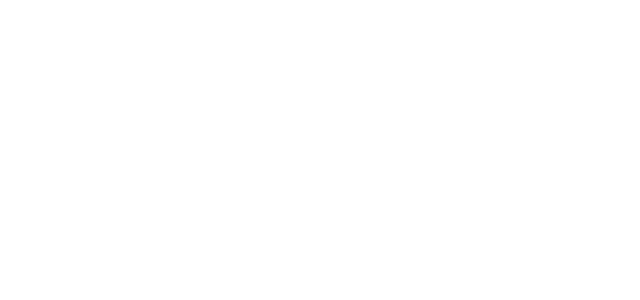
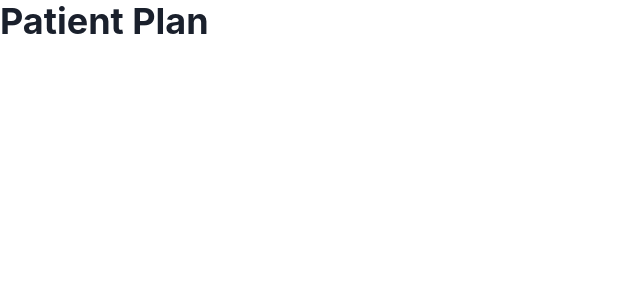
Before and after one commit to My-HEP/frontend, a React (Create React App) app: page /patientplan in a window 1280 px wide. Before the commit this address had no page. Shown: the top 300 px of the page, without its empty margins (0-640 px from the left). Built offline with nearby package versions, Linux system fonts and the light colour scheme.

Commit message:
Update patientplan path

```diff
--- a/src/index.js
+++ b/src/index.js
@@ -36,7 +36,7 @@
               <Route index element={<Login />} />
               <Route path="therapisthome" element={<TherapistHome />} />
               <Route path="patients" element={<Patients />} />
-              <Route path="patient-plan" element={<PatientPlan />} />
+              <Route path="patientplan" element={<PatientPlan />} />
               <Route path="heps" element={<HEPs />} />
             </Route>
           </Routes>
```
